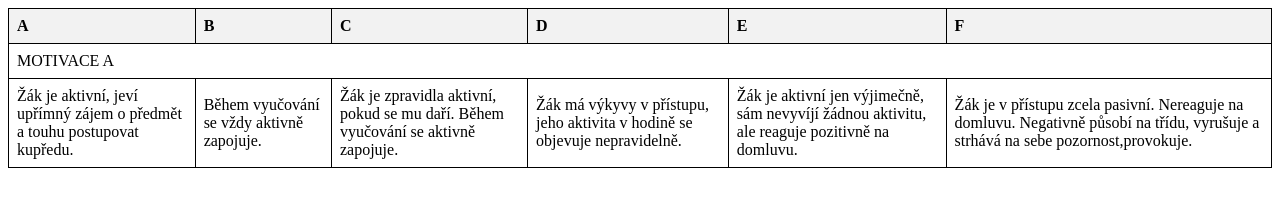
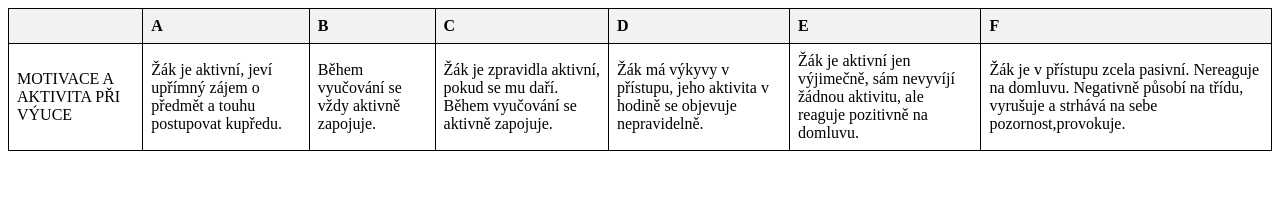
Before and after one commit to IvoJedlicka/bakalka2, a plain HTML site: page index.html in a window 1280 px wide. Drawn offline with Linux system fonts and the light colour scheme.

Commit message:
Update index.html

```diff
--- a/index.html
+++ b/index.html
@@ -24,6 +24,7 @@
 <body>
     <table>
         <tr>
+            <th></th>
             <th>A</th>
             <th>B</th>
             <th>C</th>
@@ -32,9 +33,7 @@
             <th>F</th>
         </tr>
         <tr>
-            <td colspan="6">MOTIVACE A</td>
-        </tr>
-        <tr>
+            <td>MOTIVACE A AKTIVITA PŘI VÝUCE</td>
             <td>Žák je aktivní, jeví upřímný zájem o předmět a touhu postupovat kupředu.</td>
             <td>Během vyučování se vždy aktivně zapojuje.</td>
             <td>Žák je zpravidla aktivní, pokud se mu daří. Během vyučování se aktivně zapojuje.</td>
```
